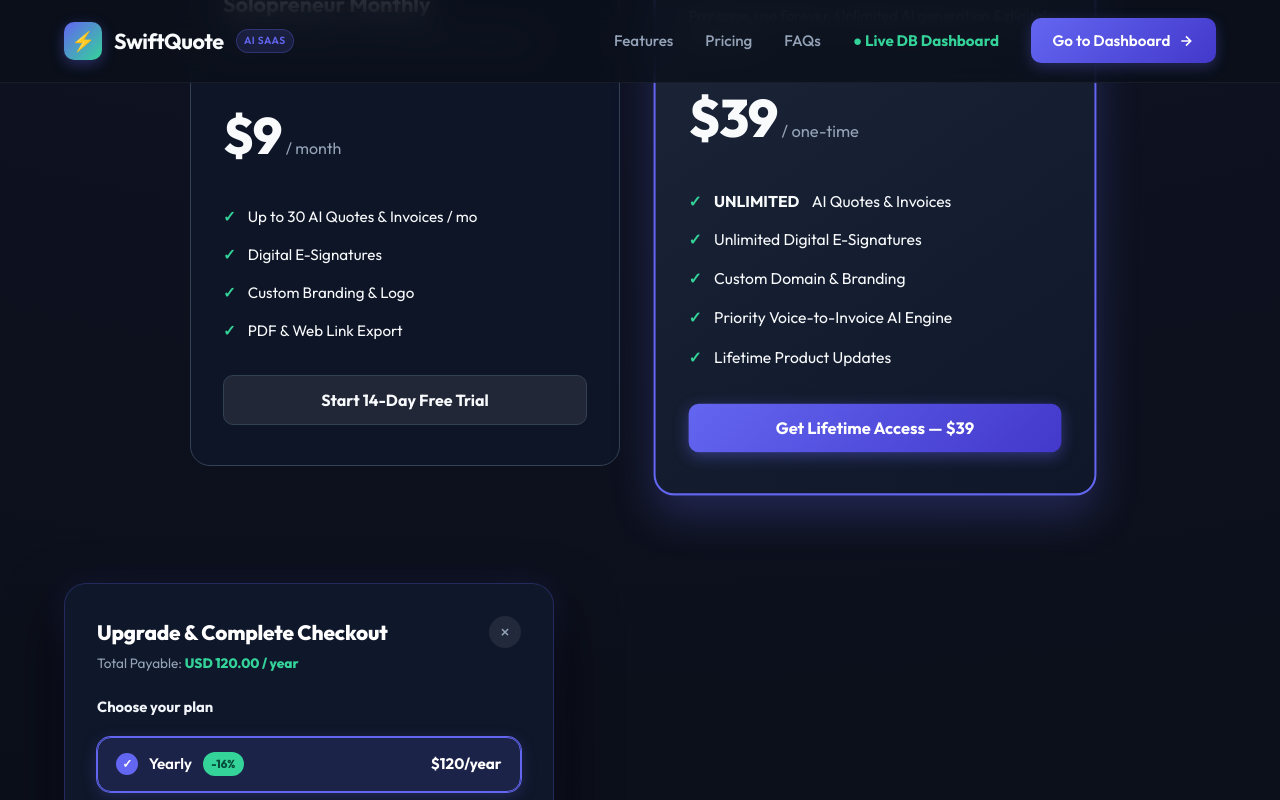
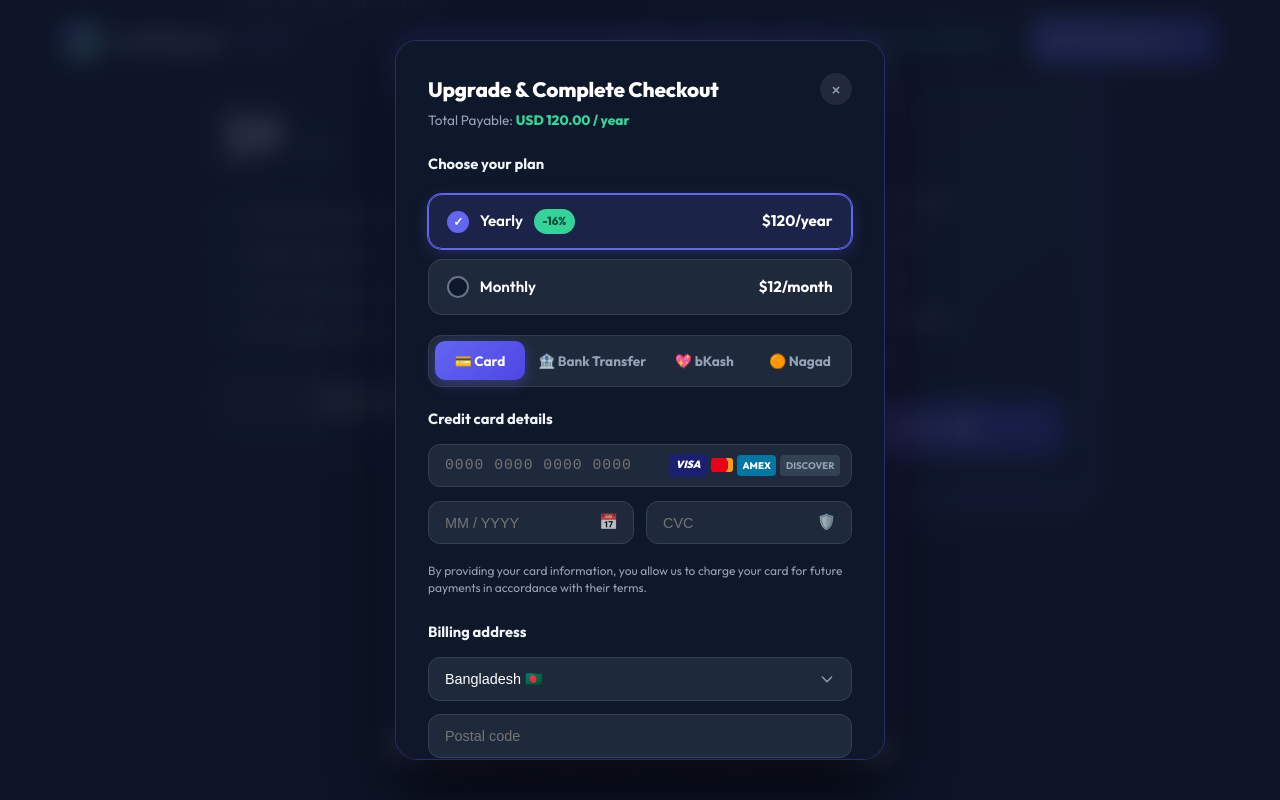
Before and after one commit to mardy-technology-ltd/SwiftQuota-AI, a Next.js app: page / in a window 1280 px wide. Both pictures are taken after a click on the button "Start 14-Day Free Trial". Shown: the part 2404-3204 px from the top of the page. Built offline with nearby package versions, Linux system fonts and the light colour scheme.

Commit message:
fix: position checkout modal with fixed overlay and backdrop blur

```diff
--- a/app/view/[id]/ClientPaymentModal.js
+++ b/app/view/[id]/ClientPaymentModal.js
@@ -1,6 +1,6 @@
 "use client";
 
-import { useState } from "react";
+import { useState, useEffect } from "react";
 import { useRouter } from "next/navigation";
 import styles from "./view.module.css";
 
@@ -19,6 +19,15 @@ export default function ClientPaymentModal({
   const [note, setNote] = useState("");
   const [submitting, setSubmitting] = useState(false);
   const [copiedField, setCopiedField] = useState(null);
+
+  // Lock background scrolling while modal is active
+  useEffect(() => {
+    const origOverflow = document.body.style.overflow;
+    document.body.style.overflow = "hidden";
+    return () => {
+      document.body.style.overflow = origOverflow;
+    };
+  }, []);
 
   // Credit Card Form State
   const [cardName, setCardName] = useState("");
--- a/app/view/[id]/view.module.css
+++ b/app/view/[id]/view.module.css
@@ -226,22 +226,77 @@
   page-break-inside: avoid;
 }
 
-/* DARK THEME PAYMENT MODAL CARD (MATCHING SWIFTQUOTE AI BRAND AESTHETICS) */
+/* DARK THEME PAYMENT MODAL OVERLAY & CARD */
+.modalOverlay {
+  position: fixed;
+  top: 0;
+  left: 0;
+  right: 0;
+  bottom: 0;
+  width: 100vw;
+  height: 100vh;
+  background: rgba(15, 23, 42, 0.82);
+  backdrop-filter: blur(12px);
+  -webkit-backdrop-filter: blur(12px);
+  z-index: 9999;
+  display: flex;
+  align-items: center;
+  justify-content: center;
+  padding: 1.25rem;
+  overflow-y: auto;
+  animation: fadeInOverlay 0.25s ease-out forwards;
+}
+
 .darkModalCard {
   background: #0f172a;
   color: #f8fafc;
   width: 100%;
   max-width: 490px;
+  max-height: 90vh;
+  overflow-y: auto;
   border-radius: 22px;
   padding: 2rem;
-  box-shadow: 0 25px 60px rgba(0, 0, 0, 0.8), 0 0 30px rgba(99, 102, 241, 0.15);
+  box-shadow: 0 25px 60px rgba(0, 0, 0, 0.85), 0 0 35px rgba(99, 102, 241, 0.25);
   display: flex;
   flex-direction: column;
   gap: 1.25rem;
-  border: 1px solid rgba(99, 102, 241, 0.25);
+  border: 1px solid rgba(99, 102, 241, 0.3);
   font-family: inherit;
   backdrop-filter: blur(16px);
+  position: relative;
+  z-index: 10000;
+  animation: modalPopIn 0.3s cubic-bezier(0.16, 1, 0.3, 1) forwards;
 }
+
+.darkModalCard::-webkit-scrollbar {
+  width: 6px;
+}
+
+.darkModalCard::-webkit-scrollbar-track {
+  background: rgba(15, 23, 42, 0.6);
+}
+
+.darkModalCard::-webkit-scrollbar-thumb {
+  background: rgba(99, 102, 241, 0.4);
+  border-radius: 4px;
+}
+
+@keyframes fadeInOverlay {
+  from { opacity: 0; }
+  to { opacity: 1; }
+}
+
+@keyframes modalPopIn {
+  from {
+    opacity: 0;
+    transform: scale(0.95) translateY(12px);
+  }
+  to {
+    opacity: 1;
+    transform: scale(1) translateY(0);
+  }
+}
+
 
 .darkModalHeader {
   display: flex;
```
